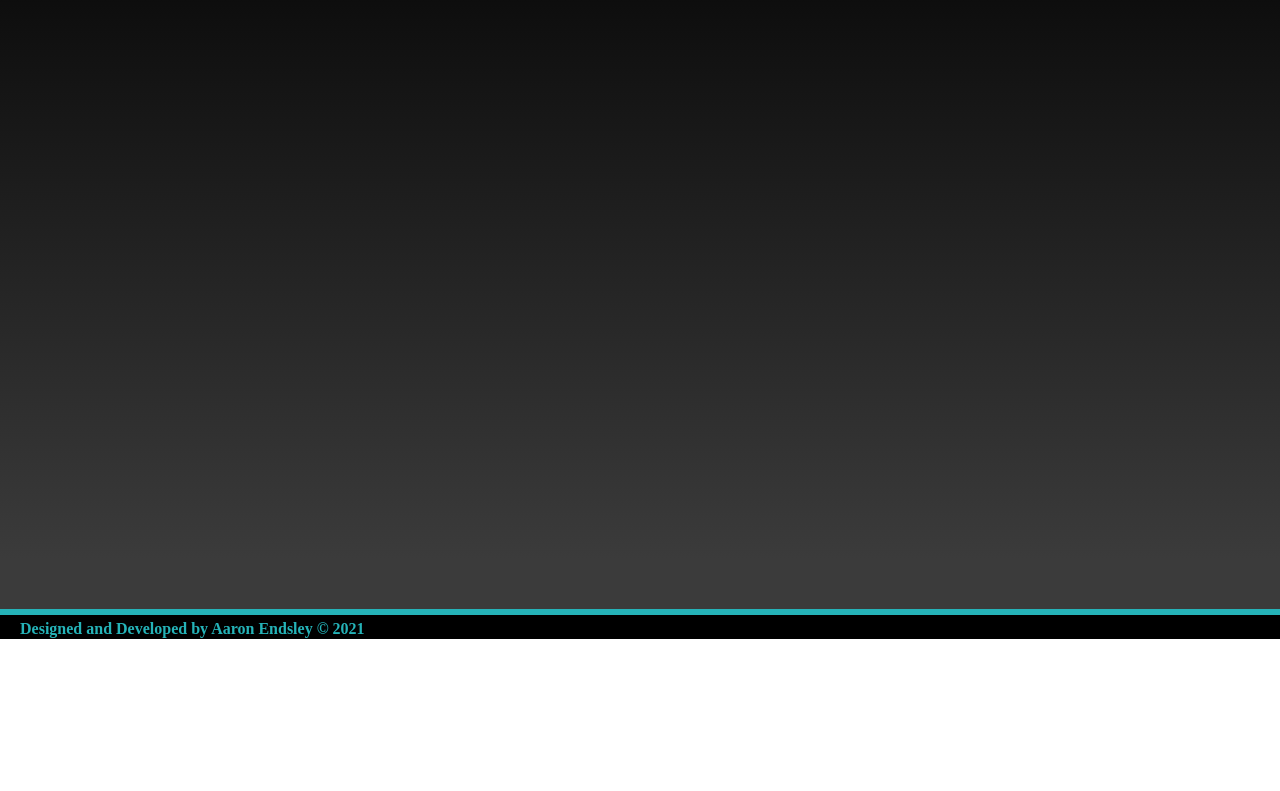
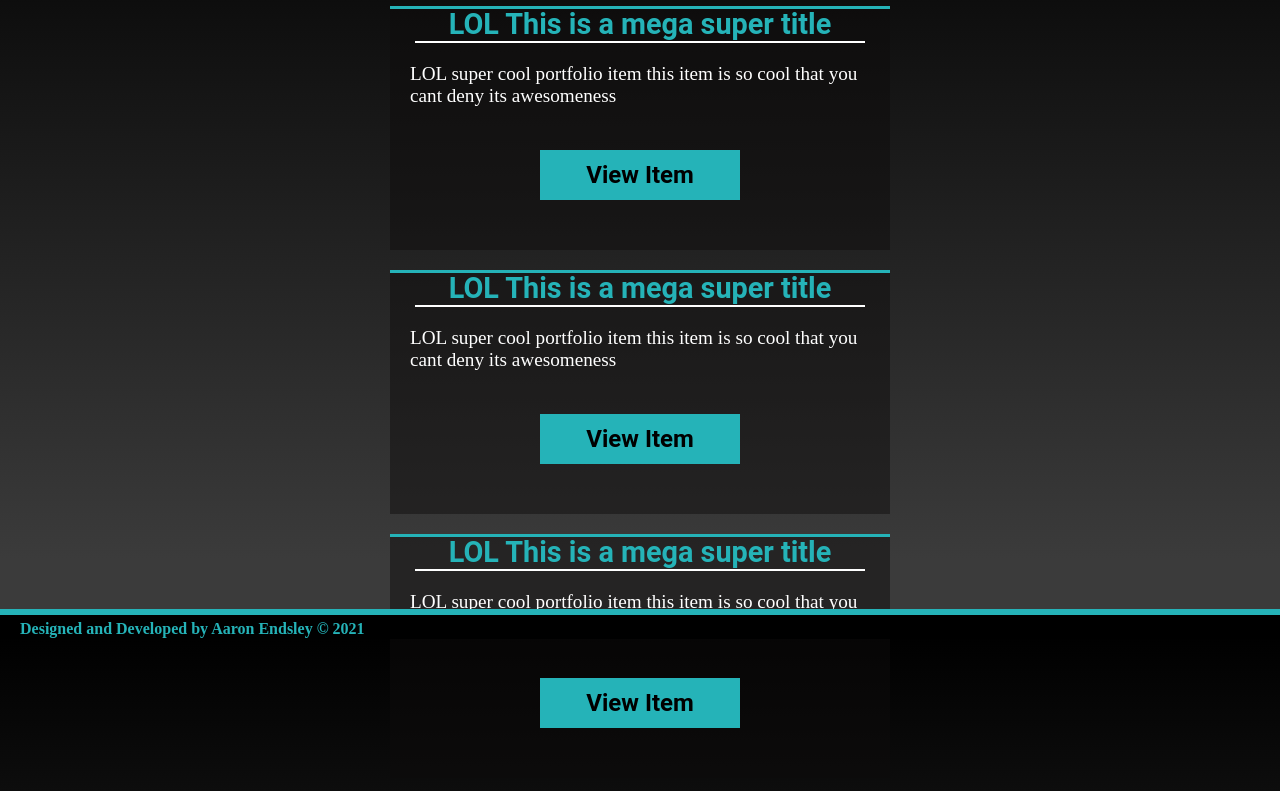
Before and after one commit to aaronendsley/aaronendsleydotdev, a Gatsby site: page /portfolio in a window 1280 px wide. Before the commit this address had no page. Shown: the part 161-952 px from the top of the page. Before the commit the page ends 800 px from the top, so only its background shows below. Built offline with nearby package versions, Linux system fonts and the light colour scheme; Gatsby itself is replaced by a stand-in of ours.

Commit message:
Added the portfolio page and made the portfolio item components

```diff
--- a/gatsby-browser.js
+++ b/gatsby-browser.js
@@ -5,3 +5,10 @@
  */
 
 // You can delete this file if you're not using it
+
+import React from 'react';
+import Layout from './src/components/layout';
+
+export function wrapPageElement({ element, props }) {
+  return <Layout {...props}>{element}</Layout>;
+}
--- a/gatsby-config.js
+++ b/gatsby-config.js
@@ -25,7 +25,7 @@ module.exports = {
         background_color: `#000000`,
         theme_color: `#25b3b8`,
         display: `minimal-ui`,
-        icon: `src/images/gatsby-icon.png`, // This path is relative to the root of the site.
+        icon: `src/images/me.jpg`, // This path is relative to the root of the site.
       },
     },
     // this (optional) plugin enables Progressive Web App + Offline functionality
--- a/gatsby-ssr.js
+++ b/gatsby-ssr.js
@@ -5,3 +5,10 @@
  */
 
 // You can delete this file if you're not using it
+
+import React from 'react';
+import Layout from './src/components/layout';
+
+export function wrapPageElement({ element, props }) {
+  return <Layout {...props}>{element}</Layout>;
+}
--- a/src/components/TopBar.js
+++ b/src/components/TopBar.js
@@ -1,6 +1,7 @@
 import React from 'react';
 import PropTypes from 'prop-types';
 import styled from 'styled-components';
+import { Link } from 'gatsby';
 
 const Bar = styled.div`
   background-color: #000;
@@ -20,6 +21,21 @@ const PageTitle = styled.h1`
   color: #25b3b8;
   padding-left: 20px;
   padding-top: 5px;
+
+  a {
+    color: #25b3b8;
+    text-decoration: none;
+  }
+
+  a:hover {
+    color: #25b3b8;
+    text-decoration: none;
+  }
+
+  a:visited {
+    color: #25b3b8;
+    text-decoration: none;
+  }
 `;
 
 const GitHubIconFlexContainer = styled.div`
@@ -41,7 +57,9 @@ const GithubIcon = styled.img`
 export default function TopBar({ pageName, githubLink, githubIcon }) {
   return (
     <Bar>
-      <PageTitle>{pageName}</PageTitle>
+      <PageTitle>
+        <Link to="/">{pageName}</Link>
+      </PageTitle>
       <GitHubIconFlexContainer>
         <IconContainer>
           <a href={githubLink}>
--- a/src/components/layout.js
+++ b/src/components/layout.js
@@ -29,8 +29,6 @@ const Layout = ({ children }) => {
   const GithubIcon = data.file.childImageSharp.fluid.base64;
   const GithubLink = data.site.siteMetadata.githubLink;
 
-  console.log(GithubLink);
-
   return (
     <>
       <TopBar
--- /dev/null
+++ b/src/pages/portfolio.js
@@ -0,0 +1,125 @@
+import React, { Fragment } from 'react';
+import styled from 'styled-components';
+
+const data = [
+  {
+    itemTitle: 'LOL This is a mega super title ',
+    itemDescription:
+      'LOL super cool portfolio item this item is so cool that you cant deny its awesomeness',
+    itemSlug: '39898dsjfjlskjsd',
+  },
+  {
+    itemTitle: 'LOL This is a mega super title ',
+    itemDescription:
+      'LOL super cool portfolio item this item is so cool that you cant deny its awesomeness',
+    itemSlug: 'fkjajkfaslskdkfak',
+  },
+  {
+    itemTitle: 'LOL This is a mega super title ',
+    itemDescription:
+      'LOL super cool portfolio item this item is so cool that you cant deny its awesomeness',
+    itemSlug: 'ffhhsiissnsyhyenu',
+  },
+  {
+    itemTitle: 'LOL This is a mega super title ',
+    itemDescription:
+      'LOL super cool portfolio item this item is so cool that you cant deny its awesomeness',
+    itemSlug: 'kkdkdkkwuuushhbbbdd',
+  },
+  {
+    itemTitle: 'LOL This is a mega super title ',
+    itemDescription:
+      'LOL super cool portfolio item this item is so cool that you cant deny its awesomeness',
+    itemSlug: 'llllsskkks888w376767ssusdsdhhj',
+  },
+];
+
+// portfolio page styles
+const PortfolioContainer = styled.div`
+  width: 90%;
+  margin: 100px auto;
+`;
+
+const PortfolioHeader = styled.h1`
+  color: #25b3b8;
+  font-family: 'roboto', sans-serif;
+  font-weight: bold;
+  font-size: 2.5rem;
+  text-align: center;
+  text-decoration: underline;
+  text-decoration-color: #fff;
+`;
+
+// portfolio item styles
+
+const PortfolioItemContainer = styled.div`
+  width: 500px;
+  margin: 20px auto;
+  background: rgba(13, 12, 12, 0.47);
+  border-top: solid 3px #25b3b8;
+  display: table;
+`;
+
+const PortfolioItemHeader = styled.h2`
+  color: #25b3b8;
+  font-family: 'roboto', sans-serif;
+  font-weight: bold;
+  font-size: 1.8rem;
+  text-align: center;
+  padding: 0;
+  margin: 0;
+`;
+
+const StyledHr = styled.hr`
+  color: #fff;
+  width: 90%;
+  height: 2px;
+  background: #fff;
+  margin: 0 auto 10px auto;
+`;
+
+const PortfolioItemDescription = styled.p`
+  color: #fff;
+  font-size: 1.2rem;
+  font-family: dm;
+  padding: 10px 20px 20px 20px;
+`;
+
+const PortfolioItemButton = styled.button`
+  width: 200px;
+  height: 50px;
+  font-family: 'roboto', sans-serif;
+  font-size: 1.5rem;
+  color: #000;
+  font-weight: bold;
+  background: #25b3b8;
+  border: none;
+  margin: 0 auto 50px auto;
+  display: block;
+`;
+
+function PortfolioItem({ portfolioItem }) {
+  return (
+    <>
+      <PortfolioItemContainer>
+        <PortfolioItemHeader>{portfolioItem.itemTitle}</PortfolioItemHeader>
+        <StyledHr />
+        <PortfolioItemDescription>
+          {portfolioItem.itemDescription}
+        </PortfolioItemDescription>
+        <PortfolioItemButton>View Item</PortfolioItemButton>
+      </PortfolioItemContainer>
+    </>
+  );
+}
+
+export default function portfolio() {
+  return (
+    <PortfolioContainer>
+      <PortfolioHeader>My Portfolio</PortfolioHeader>
+      {data.map(item => (
+        <PortfolioItem portfolioItem={item} key={item.itemSlug} />
+      ))}
+    </PortfolioContainer>
+  );
+}
```
